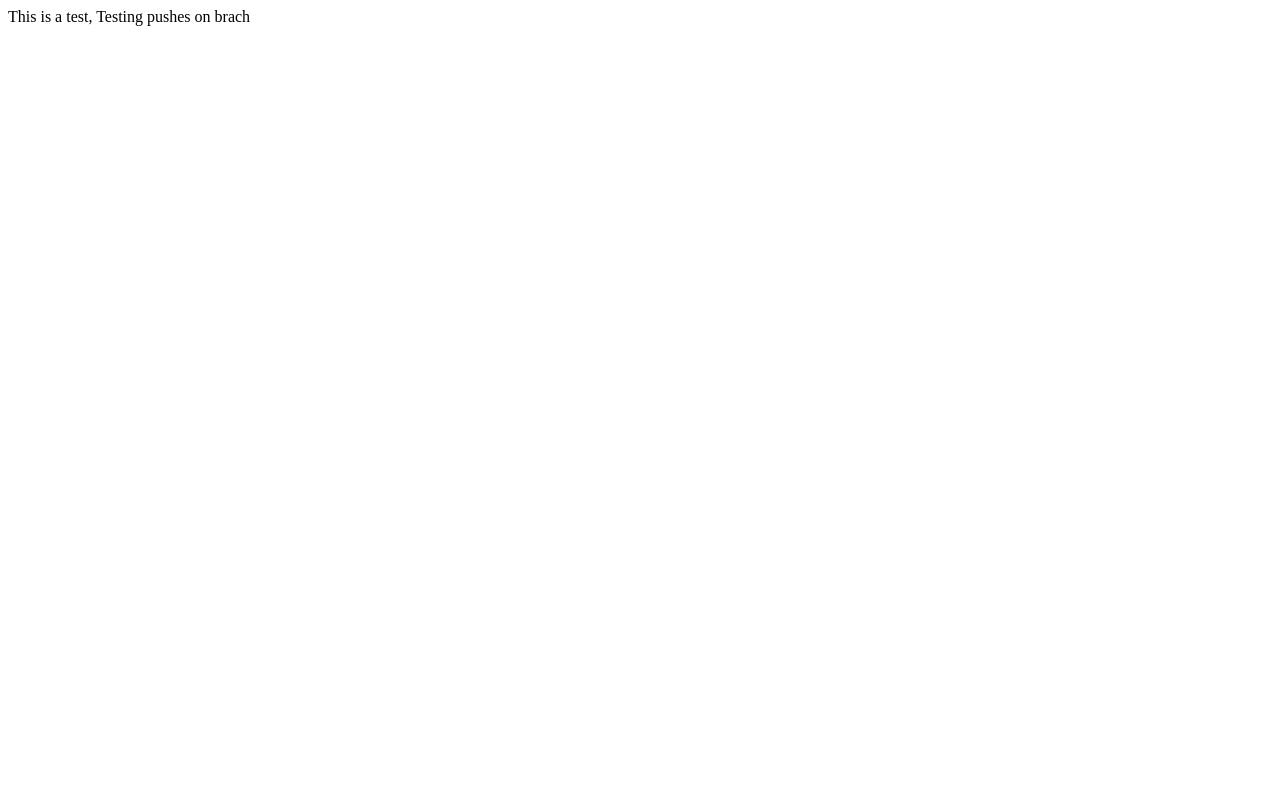
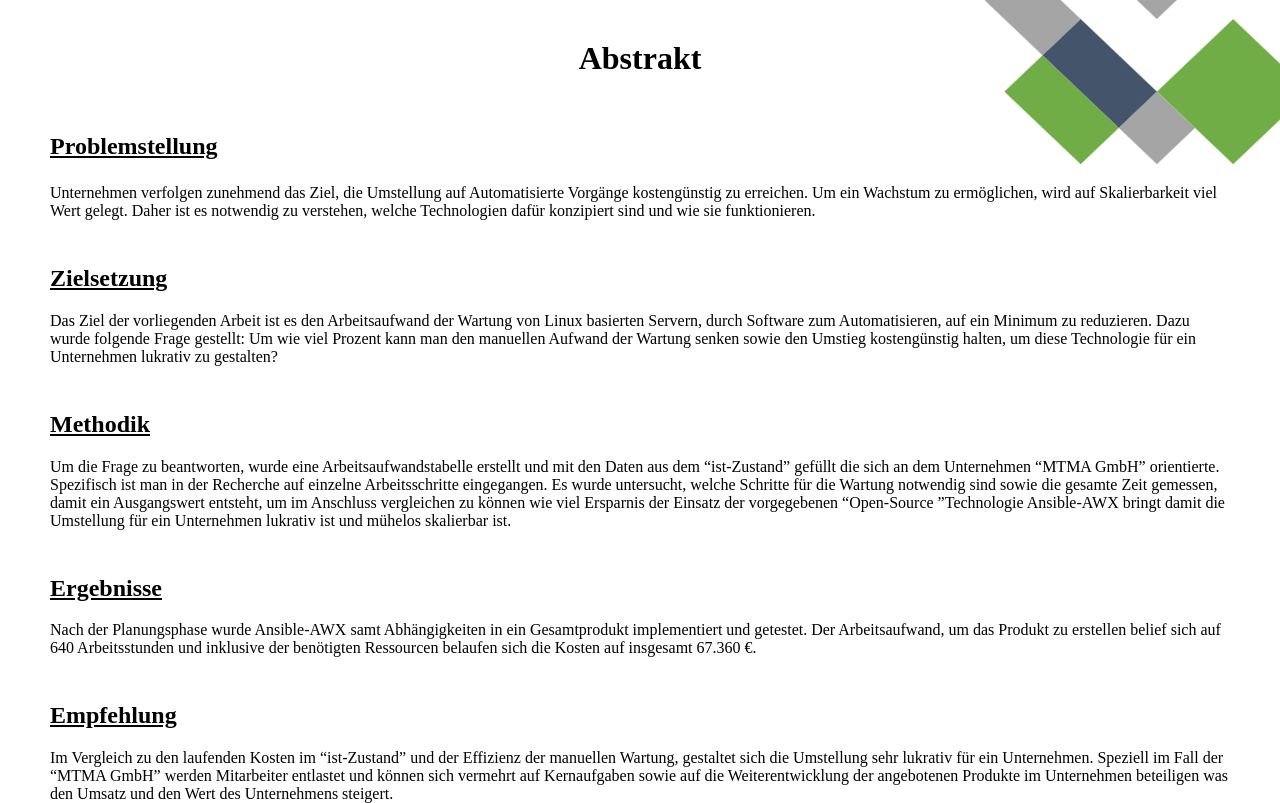
Before and after one commit to odysseyofcoding/MTMA-Abstract, a plain HTML site: page index.html in a window 1280 px wide. Drawn offline with Linux system fonts and the light colour scheme.

Commit message:
test css

```diff
--- a/index.html
+++ b/index.html
@@ -4,9 +4,35 @@
     <meta charset="UTF-8">
     <meta http-equiv="X-UA-Compatible" content="IE=edge">
     <meta name="viewport" content="width=device-width, initial-scale=1.0">
+    <link rel="shortcut icon" href="about:blank" type="image/x-icon">
+    <link rel="stylesheet" href="style.css">
     <title>Document</title>
 </head>
 <body>
-    This is a test, Testing pushes on brach
+    <div id="Header">
+        <h1><p>Abstrakt</p></h1>
+    </div>
+    <div id="ProblemstellungHeader">
+        <h2><p>Problemstellung</p></h2>
+    </div>
+    <div id="ProblemstellungText">
+        Unternehmen verfolgen zunehmend das Ziel, die Umstellung auf Automatisierte Vorgänge kostengünstig zu erreichen. Um ein Wachstum zu ermöglichen, wird auf Skalierbarkeit viel Wert gelegt. Daher ist es notwendig zu verstehen, welche Technologien dafür konzipiert sind und wie sie funktionieren.
+    </div>
+    <div id="ZielsetzungHeader"><p><h2>Zielsetzung</h2></p></div>
+    <div id="ZielsetzungText">
+        Das Ziel der vorliegenden Arbeit ist es den Arbeitsaufwand der Wartung von Linux basierten Servern, durch Software zum Automatisieren, auf ein Minimum zu reduzieren. Dazu wurde folgende Frage gestellt: Um wie viel Prozent kann man den manuellen Aufwand der Wartung senken sowie den Umstieg kostengünstig halten, um diese Technologie für ein Unternehmen lukrativ zu gestalten?
+    </div>
+    <div id="MethodikHeader"><p><h2>Methodik</h2></p></div>
+    <div id="MethodikText">
+        Um die Frage zu beantworten, wurde eine Arbeitsaufwandstabelle erstellt und mit den Daten aus dem “ist-Zustand” gefüllt die sich an dem Unternehmen “MTMA GmbH” orientierte. Spezifisch ist man in der Recherche auf einzelne Arbeitsschritte eingegangen. Es wurde untersucht, welche Schritte für die Wartung notwendig sind sowie die gesamte Zeit gemessen, damit ein Ausgangswert entsteht, um im Anschluss vergleichen zu können wie viel Ersparnis der Einsatz der vorgegebenen “Open-Source ”Technologie Ansible-AWX bringt damit die Umstellung für ein Unternehmen lukrativ ist und mühelos skalierbar ist.
+    </div>
+    <div id="ErgebnisseHeader"><p><h2>Ergebnisse</h2></p></div>
+    <div id="ErgebnisseText">
+        Nach der Planungsphase wurde Ansible-AWX samt Abhängigkeiten in ein Gesamtprodukt implementiert und getestet. Der Arbeitsaufwand, um das Produkt zu erstellen belief sich auf 640 Arbeitsstunden und inklusive der benötigten Ressourcen belaufen sich die Kosten auf insgesamt 67.360 €.
+    </div>
+    <div id="EmpfehlungHeader"><p><h2>Empfehlung</h2></p></div>
+    <div id="EmpfehlungText">
+        Im Vergleich zu den laufenden Kosten im “ist-Zustand” und der Effizienz der manuellen Wartung, gestaltet sich die Umstellung sehr lukrativ für ein Unternehmen. Speziell im Fall der “MTMA GmbH” werden Mitarbeiter entlastet und können sich vermehrt auf Kernaufgaben sowie auf die Weiterentwicklung der angebotenen Produkte im Unternehmen beteiligen was den Umsatz und den Wert des Unternehmens steigert.
+    </div>
 </body>
 </html>
--- /dev/null
+++ b/style.css
@@ -0,0 +1,105 @@
+html{
+    height: 100%;
+    background: url("topRight.png") right top no-repeat, url("bottomLeft.png") left bottom no-repeat fixed;
+}
+
+@media screen and (max-width: 1000px ) {
+    html{
+        background: url("topRight.png") right top no-repeat
+    }
+}
+
+@media screen and (max-height: 975px ) {
+    html{
+        background: url("topRight.png") right top no-repeat
+    }
+}
+
+@media (max-width: 830px ) {
+    html{
+        height: 100%;
+        background-image: none;
+    }
+    #EmpfehlungText{
+        grid-row: 12;
+        grid-column-start: 1;
+        grid-column-end: 4;
+        margin-bottom: 25px;
+    }
+
+}
+
+
+body{
+    margin-left: 50px;
+    margin-right: 50px;
+    display: grid;
+    grid-template-columns: repeat(3, 1fr);
+    grid-template-rows: repeat(1fr);
+}
+
+#Header{
+    grid-column: 2/3;
+    text-align: center;
+}
+
+#ProblemstellungHeader{
+    grid-row: 2;
+    text-decoration: underline;
+    grid-column-start: 1;
+    grid-column-end: 4;
+}
+
+#ProblemstellungText{
+    grid-row: 3;
+    grid-column-start: 1;
+    grid-column-end: 4;
+}
+
+#ZielsetzungHeader{
+    margin-top: 25px;
+    grid-row: 5;
+    text-decoration: underline;
+}
+
+#ZielsetzungText{
+    grid-row: 6;
+    grid-column-start: 1;
+    grid-column-end: 4;
+}
+
+#MethodikHeader{
+    margin-top: 25px;
+    grid-row: 7;
+    text-decoration: underline;
+}
+
+#MethodikText{
+    grid-row: 8;
+    grid-column-start: 1;
+    grid-column-end: 4;
+}
+
+#ErgebnisseHeader{
+    margin-top: 25px;
+    grid-row: 9;
+    text-decoration: underline;
+}
+
+#ErgebnisseText{
+    grid-row: 10;
+    grid-column-start: 1;
+    grid-column-end: 4;
+}
+
+#EmpfehlungHeader{
+    margin-top: 25px;
+    grid-row: 11;
+    text-decoration: underline;
+}
+
+#EmpfehlungText{
+    grid-row: 12;
+    grid-column-start: 1;
+    grid-column-end: 4;
+}
```
Also changed, not shown: bottomLeft.png (added), topRight.png (added).
